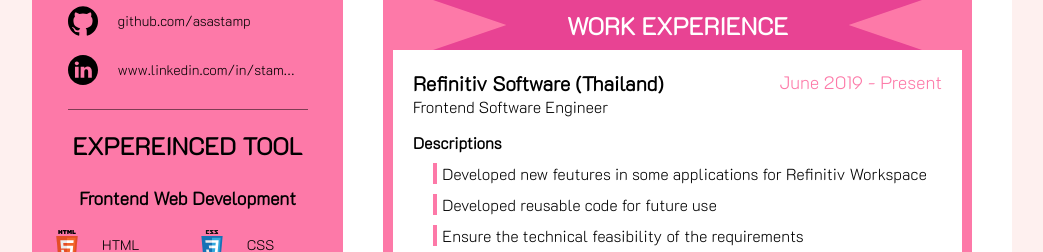
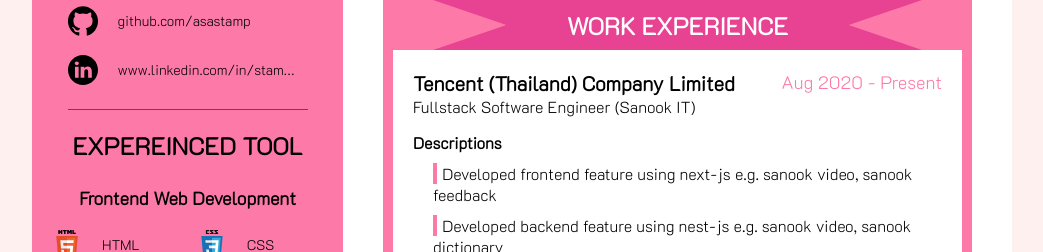
Before and after one commit to asastamp/stamp-with-you, an Angular app: page / in a window 1280 px wide. Shown: the part 548-800 px from the top of the page, without its empty margins (118-1161 px from the left). Built offline with nearby package versions, Linux system fonts and the light colour scheme.

Commit message:
Add new experience at tencent

```diff
--- a/src/app/modules/landing-page/components/banner/banner.metadata.ts
+++ b/src/app/modules/landing-page/components/banner/banner.metadata.ts
@@ -4,23 +4,23 @@
 	contacts: [
 		{
 			path: 'assets/icons/contact/email.png',
-			name: 'n_kittiphan@hotmail.com'
+			name: 'n_kittiphan@hotmail.com',
 		},
 		{
 			path: 'assets/icons/contact/facebook.svg',
 			name: 'Stamp Nilprakobkul',
-			link: 'https://www.facebook.com/magicszombie'
+			link: 'https://www.facebook.com/magicszombie',
 		},
 		{
 			path: 'assets/icons/contact/github.svg',
 			name: 'github.com/asastamp',
-			link: 'https://github.com/asastamp'
+			link: 'https://github.com/asastamp',
 		},
 		{
 			path: 'assets/icons/contact/linkedin.svg',
 			name: 'www.linkedin.com/in/stamp-nilprakobkul',
-			link: 'https://www.linkedin.com/in/stamp-nilprakobkul'
-		}
+			link: 'https://www.linkedin.com/in/stamp-nilprakobkul',
+		},
 	],
 	skills: [
 		{
@@ -28,160 +28,160 @@
 			skill: [
 				{
 					path: 'assets/icons/technology/html.svg',
-					name: 'HTML'
+					name: 'HTML',
 				},
 				{
 					path: 'assets/icons/technology/css.svg',
-					name: 'CSS'
+					name: 'CSS',
 				},
 				{
 					path: 'assets/icons/technology/js.svg',
-					name: 'Javascript'
+					name: 'Javascript',
 				},
 				{
 					path: 'assets/icons/technology/angular.png',
-					name: 'Angular2+'
+					name: 'Angular2+',
 				},
 				{
 					path: 'assets/icons/technology/react.svg',
-					name: 'React'
+					name: 'React',
 				},
 				{
 					path: 'assets/icons/technology/vue.svg',
-					name: 'Vue'
+					name: 'Vue',
 				},
 				{
 					path: 'assets/icons/technology/polymer.svg',
-					name: 'Polymer1'
+					name: 'Polymer1',
 				},
 				{
 					path: 'assets/icons/technology/less.svg',
-					name: 'Less'
+					name: 'Less',
 				},
 				{
 					path: 'assets/icons/technology/scss.svg',
-					name: 'Sass / Scss'
+					name: 'Sass / Scss',
 				},
 				{
 					path: 'assets/icons/technology/typescript.svg',
-					name: 'Typescript'
+					name: 'Typescript',
 				},
 				{
 					path: 'assets/icons/technology/redux.svg',
-					name: 'Redux'
+					name: 'Redux',
 				},
 				{
 					path: 'assets/icons/technology/rxjs.svg',
-					name: 'RxJS'
-				}
-			]
+					name: 'RxJS',
+				},
+			],
 		},
 		{
 			topic: 'Backend Web Development',
 			skill: [
 				{
 					path: 'assets/icons/technology/php.svg',
-					name: 'PHP'
+					name: 'PHP',
 				},
 				{
 					path: 'assets/icons/technology/nodejs.svg',
-					name: 'NodeJS'
+					name: 'NodeJS',
 				},
 				{
 					path: 'assets/icons/technology/express.svg',
-					name: 'Express'
-				}
-			]
+					name: 'Express',
+				},
+			],
 		},
 		{
 			topic: 'DB Web Development',
 			skill: [
 				{
 					path: 'assets/icons/technology/mysql.svg',
-					name: 'MySQL'
+					name: 'MySQL',
 				},
 				{
 					path: 'assets/icons/technology/prosgresql.svg',
-					name: 'ProsgresQL'
+					name: 'ProsgresQL',
 				},
 				{
 					path: 'assets/icons/technology/mongodb.svg',
-					name: 'MongoDB'
+					name: 'MongoDB',
 				},
 				{
 					path: 'assets/icons/technology/firebase.svg',
-					name: 'Firebase'
-				}
-			]
+					name: 'Firebase',
+				},
+			],
 		},
 		{
 			topic: 'Testing Tools',
 			skill: [
 				{
 					path: 'assets/icons/technology/karma.svg',
-					name: 'Karma'
+					name: 'Karma',
 				},
 				{
 					path: 'assets/icons/technology/jasmine.svg',
-					name: 'Jasmine'
-				}
-			]
+					name: 'Jasmine',
+				},
+			],
 		},
 		{
 			topic: 'Utilization Tools',
 			skill: [
 				{
 					path: 'assets/icons/technology/webpack.svg',
-					name: 'Webpack'
+					name: 'Webpack',
 				},
 				{
 					path: 'assets/icons/technology/docker.svg',
-					name: 'Docker'
+					name: 'Docker',
 				},
 				{
 					path: 'assets/icons/technology/postman.svg',
-					name: 'Postman'
-				}
-			]
+					name: 'Postman',
+				},
+			],
 		},
 		{
 			topic: 'Other Programming Language',
 			skill: [
 				{
 					path: 'assets/icons/technology/java.svg',
-					name: 'Java'
+					name: 'Java',
 				},
 				{
 					path: 'assets/icons/technology/python.svg',
-					name: 'Python'
-				}
-			]
+					name: 'Python',
+				},
+			],
 		},
 		{
 			topic: 'Collaboration Tools',
 			skill: [
 				{
 					path: 'assets/icons/technology/git.svg',
-					name: 'Git'
+					name: 'Git',
 				},
 				{
 					path: 'assets/icons/technology/confluence.svg',
-					name: 'Confluence'
+					name: 'Confluence',
 				},
 				{
 					path: 'assets/icons/technology/jira.svg',
-					name: 'Jira'
+					name: 'Jira',
 				},
 				{
 					path: 'assets/icons/technology/team.svg',
-					name: 'Microsoft team'
+					name: 'Microsoft team',
 				},
 				{
 					path: 'assets/icons/technology/slack.svg',
-					name: 'Slack'
-				}
-			]
-		}
+					name: 'Slack',
+				},
+			],
+		},
 	],
 	mainSection: [
 		{
@@ -194,89 +194,173 @@
 					descriptions: [
 						{
 							selector: 'item',
-							label: '<b>Elective Courses: </b>Data Science and Engineering, Artificial intelligence, Cloud computing, Computer Security, MERN Stack, High Tech Entrepreneurship'
-						}
-					]
-				}
-			]
+							label:
+								'<b>Elective Courses: </b>Data Science and Engineering, Artificial intelligence, Cloud computing, Computer Security, MERN Stack, High Tech Entrepreneurship',
+						},
+					],
+				},
+			],
 		},
 		{
 			sectionName: 'WORK EXPERIENCE',
 			details: [
 				{
-					name: 'Refinitiv Software (Thailand)',
-					subheader: 'Frontend Software Engineer',
-					dateTime: 'June 2019 - Present',
+					name: 'Tencent (Thailand) Company Limited',
+					subheader: 'Fullstack Software Engineer (Sanook IT)',
+					dateTime: 'Aug 2020 - Present',
 					descriptions: [
 						{
 							selector: 'label',
-							label: 'Descriptions'
+							label: 'Descriptions',
 						},
 						{
 							selector: 'item',
-							label: 'Developed new feutures in some applications for Refinitiv Workspace'
+							label:
+								'Developed frontend feature using next-js e.g. sanook video, sanook feedback',
 						},
 						{
 							selector: 'item',
-							label: 'Developed reusable code for future use'
+							label:
+								'Developed backend feature using nest-js e.g. sanook video, sanook dictionary',
+						},
+						// {
+						// 	selector: 'item',
+						// 	label: 'Update config webserver e.g.nginx',
+						// },
+						// {
+						// 	selector: 'item',
+						// 	label: 'Setup ci/cd via gitlab ci',
+						// },
+						// {
+						// 	selector: 'item',
+						// 	label: 'Collaborated with infra team',
+						// },
+						// {
+						// 	selector: 'item',
+						// 	label: 'Monitor website with Google analytic, Newrelic',
+						// },
+						// {
+						// 	selector: 'label',
+						// 	label: 'Tools',
+						// },
+						// {
+						// 	selector: 'item',
+						// 	label: 'NextJS',
+						// },
+						// {
+						// 	selector: 'item',
+						// 	label: 'Graphql',
+						// },
+						// {
+						// 	selector: 'item',
+						// 	label: 'NestJS',
+						// },
+						// {
+						// 	selector: 'item',
+						// 	label: 'Solr',
+						// },
+						// {
+						// 	selector: 'item',
+						// 	label: 'Nginx (Lua)',
+						// },
+						// {
+						// 	selector: 'item',
+						// 	label: 'Web worker',
+						// },
+						// {
+						// 	selector: 'item',
+						// 	label: 'Karma, Jasmine (Testing tools)',
+						// },
+						// {
+						// 	selector: 'item',
+						// 	label: 'Git (Version control)',
+						// },
+						// {
+						// 	selector: 'item',
+						// 	label: 'Jira, Wiki (Collaboration tools)',
+						// },
+						// {
+						// 	selector: 'item',
+						// 	label: 'Google Analytic, Google Tag Manager, Google optimize',
+						// },
+					],
+				},
+				{
+					name: 'Refinitiv Software (Thailand)',
+					subheader: 'Frontend Software Engineer',
+					dateTime: 'June 2019 - July 2021',
+					descriptions: [
+						{
+							selector: 'label',
+							label: 'Descriptions',
 						},
 						{
 							selector: 'item',
-							label: 'Ensure the technical feasibility of the requirements'
+							label:
+								'Developed new feutures in some applications for Refinitiv Workspace',
 						},
 						{
 							selector: 'item',
-							label: 'Optimize application for the best performance'
+							label: 'Developed reusable code for future use',
 						},
 						{
 							selector: 'item',
-							label: 'Collaborated with UX/UI Designer, BA, PM and stakeholders and stakeholders'
+							label: 'Ensure the technical feasibility of the requirements',
 						},
 						{
 							selector: 'item',
-							label: 'Worked within an agile workflow'
+							label: 'Optimize application for the best performance',
+						},
+						{
+							selector: 'item',
+							label:
+								'Collaborated with UX/UI Designer, BA, PM and stakeholders and stakeholders',
+						},
+						{
+							selector: 'item',
+							label: 'Worked within an agile workflow',
 						},
 						{
 							selector: 'label',
-							label: 'Tools'
+							label: 'Tools',
 						},
 						{
 							selector: 'item',
-							label: 'HTML, Css, Javascript'
+							label: 'HTML, Css, Javascript',
 						},
 						{
 							selector: 'item',
-							label: 'Angular, Typescript, Rxjs'
+							label: 'Angular, Typescript, Rxjs',
 						},
 						{
 							selector: 'item',
-							label: 'Polymer1'
+							label: 'Polymer1',
 						},
 						{
 							selector: 'item',
-							label: 'Vanilla Js'
+							label: 'Vanilla Js',
 						},
 						{
 							selector: 'item',
-							label: 'Typescript'
+							label: 'Typescript',
 						},
 						{
 							selector: 'item',
-							label: 'Web worker'
+							label: 'Web worker',
 						},
 						{
 							selector: 'item',
-							label: 'Karma, Jasmine (Testing tools)'
+							label: 'Karma, Jasmine (Testing tools)',
 						},
 						{
 							selector: 'item',
-							label: 'Git (Version control)'
+							label: 'Git (Version control)',
 						},
 						{
 							selector: 'item',
-							label: 'Jira, Confluence, Microsoft team (Collaboration tools)'
-						}
-					]
+							label: 'Jira, Confluence, Microsoft team (Collaboration tools)',
+						},
+					],
 				},
 				{
 					name: 'Bank of Ayudhya (Krungsri)',
@@ -285,51 +369,51 @@
 					descriptions: [
 						{
 							selector: 'label',
-							label: 'Descriptions'
+							label: 'Descriptions',
 						},
 						{
 							selector: 'item',
-							label: 'Associated National Digital ID Project'
+							label: 'Associated National Digital ID Project',
 						},
 						{
 							selector: 'item',
-							label: 'Implement Test Automation using Robot Framework'
+							label: 'Implement Test Automation using Robot Framework',
 						},
 						{
 							selector: 'item',
-							label: 'API Testing using Postman'
+							label: 'API Testing using Postman',
 						},
 						{
 							selector: 'label',
-							label: 'Tools'
+							label: 'Tools',
 						},
 						{
 							selector: 'item',
-							label: 'Tendermint'
+							label: 'Tendermint',
 						},
 						{
 							selector: 'item',
-							label: 'Robot Framework'
+							label: 'Robot Framework',
 						},
 						{
 							selector: 'item',
-							label: 'Go'
+							label: 'Go',
 						},
 						{
 							selector: 'item',
-							label: 'Docker'
+							label: 'Docker',
 						},
 						{
 							selector: 'item',
-							label: 'Postman'
+							label: 'Postman',
 						},
 						{
 							selector: 'item',
-							label: 'Slack'
-						}
-					]
-				}
-			]
+							label: 'Slack',
+						},
+					],
+				},
+			],
 		},
 		{
 			sectionName: 'PROJECTS',
@@ -340,49 +424,50 @@
 					descriptions: [
 						{
 							selector: 'label',
-							label: 'Descriptions'
+							label: 'Descriptions',
 						},
 						{
 							selector: 'item',
-							label: 'Displayed AQI and PM2.5 details for Eastern Thailand'
+							label: 'Displayed AQI and PM2.5 details for Eastern Thailand',
 						},
 						{
 							selector: 'item',
-							label: 'Added the ability to save as the image'
+							label: 'Added the ability to save as the image',
 						},
 						{
 							selector: 'item',
-							label: 'Added the ability to send the image to LINE via LINE Notify'
+							label: 'Added the ability to send the image to LINE via LINE Notify',
 						},
 						{
 							selector: 'label',
-							label: 'Tools'
+							label: 'Tools',
 						},
 						{
 							selector: 'item',
-							label: 'Angular2+ including scss, typescript, rxjs'
+							label: 'Angular2+ including scss, typescript, rxjs',
 						},
 						{
 							selector: 'item',
-							label: 'NodeJS including express'
+							label: 'NodeJS including express',
 						},
 						{
 							selector: 'item',
-							label: 'Firebase (using for storing the data)'
+							label: 'Firebase (using for storing the data)',
 						},
 						{
 							selector: 'item',
-							label: 'Puppeteer (using for generating the screenshot from backend side)'
+							label:
+								'Puppeteer (using for generating the screenshot from backend side)',
 						},
 						{
 							selector: 'item',
-							label: 'Cronjobs (using for setting interval to generate the image)'
+							label: 'Cronjobs (using for setting interval to generate the image)',
 						},
 						{
 							selector: 'item',
-							label: 'LINE Notify (using for sending the image to LINE)'
-						}
-					]
+							label: 'LINE Notify (using for sending the image to LINE)',
+						},
+					],
 				},
 				{
 					name: 'Thai Chess Record Converter',
@@ -390,109 +475,112 @@
 					descriptions: [
 						{
 							selector: 'label',
-							label: 'Descriptions'
+							label: 'Descriptions',
 						},
 						{
 							selector: 'item',
-							label: 'Convert Thai Chess record from English to Thai'
+							label: 'Convert Thai Chess record from English to Thai',
 						},
 						{
 							selector: 'label',
-							label: 'Tools'
+							label: 'Tools',
 						},
 						{
 							selector: 'item',
-							label: 'Vue'
-						}
-					]
+							label: 'Vue',
+						},
+					],
 				},
 				{
 					name: 'Book Recommendation System For Library',
 					descriptions: [
 						{
 							selector: 'label',
-							label: 'Descriptions'
+							label: 'Descriptions',
 						},
 						{
 							selector: 'item',
-							label: 'Recommend the appropiated books which is grouped by faculty'
+							label: 'Recommend the appropiated books which is grouped by faculty',
 						},
 						{
 							selector: 'item',
-							label: 'Recommend the appropiated books by the title of the book using NLP'
+							label:
+								'Recommend the appropiated books by the title of the book using NLP',
 						},
 						{
 							selector: 'item',
-							label: 'Recommend the personalized books by the borrowing history'
+							label: 'Recommend the personalized books by the borrowing history',
 						},
 						{
 							selector: 'item',
-							label: 'Data Preparation, Data Cleansing, Data Analysis with Python Library'
+							label:
+								'Data Preparation, Data Cleansing, Data Analysis with Python Library',
 						},
 						{
 							selector: 'item',
-							label: 'Developed web application to display recommended books'
+							label: 'Developed web application to display recommended books',
 						},
 						{
 							selector: 'label',
-							label: 'Tools'
+							label: 'Tools',
 						},
 						{
 							selector: 'item',
-							label: 'Python Library (Psycopg2, Pandas, PythaiNLP, Scikit-learn, Pyspark)'
+							label:
+								'Python Library (Psycopg2, Pandas, PythaiNLP, Scikit-learn, Pyspark)',
 						},
 						{
 							selector: 'item',
-							label: 'React'
+							label: 'React',
 						},
 						{
 							selector: 'item',
-							label: 'NodeJS / Express'
+							label: 'NodeJS / Express',
 						},
 						{
 							selector: 'item',
-							label: 'MongoDB'
+							label: 'MongoDB',
 						},
 						{
 							selector: 'item',
-							label: 'ProsgresQL'
-						}
-					]
+							label: 'ProsgresQL',
+						},
+					],
 				},
 				{
 					name: 'GenEd LINE Chatbot',
 					descriptions: [
 						{
 							selector: 'label',
-							label: 'Descriptions'
+							label: 'Descriptions',
 						},
 						{
 							selector: 'item',
-							label: 'Recommend GenEd Chula with LINE Chatbot'
+							label: 'Recommend GenEd Chula with LINE Chatbot',
 						},
 						{
 							selector: 'item',
-							label: 'Data scraping with Python Library'
+							label: 'Data scraping with Python Library',
 						},
 						{
 							selector: 'label',
-							label: 'Tools'
+							label: 'Tools',
 						},
 						{
 							selector: 'item',
-							label: 'Python Library (Beautyful Soup, Pandas)'
+							label: 'Python Library (Beautyful Soup, Pandas)',
 						},
 						{
 							selector: 'item',
-							label: 'Dialogflow'
+							label: 'Dialogflow',
 						},
 						{
 							selector: 'item',
-							label: 'LINE Messaging API'
-						}
-					]
-				}
-			]
-		}
-	]
-}
+							label: 'LINE Messaging API',
+						},
+					],
+				},
+			],
+		},
+	],
+};
```
